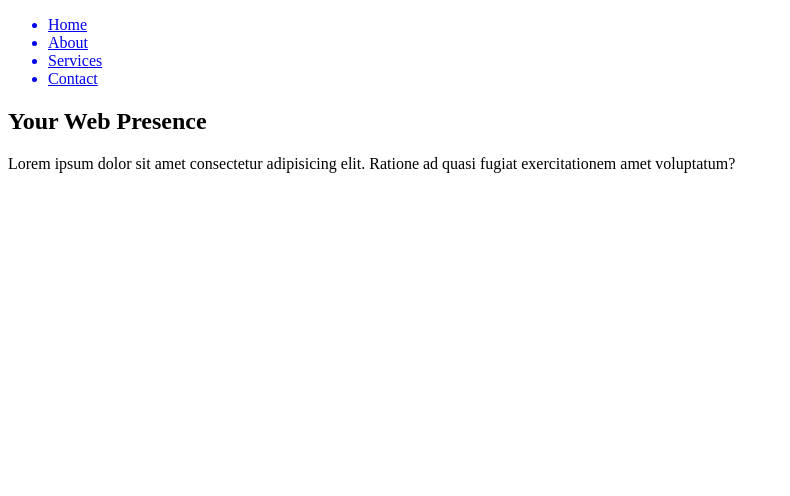
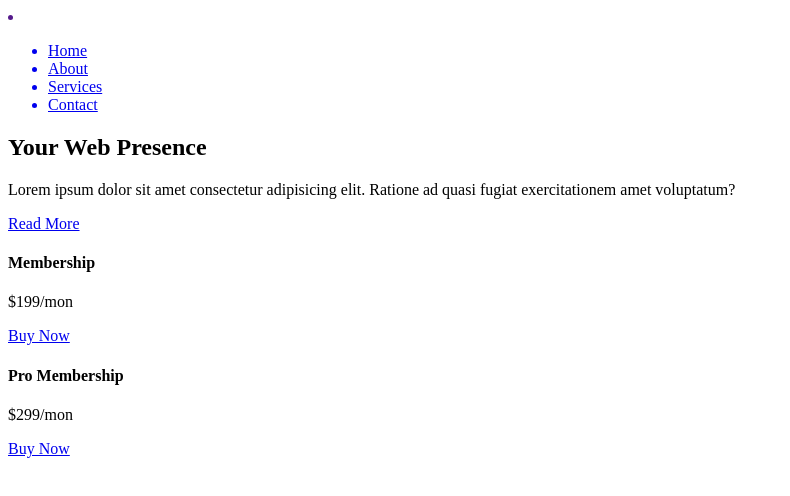
Before and after one commit to BenjaminKyamanywa/samplesite, a plain HTML site: page index.html in a window 1280 px wide. Shown: the whole page, without its empty margins (0-790 px from the left). Drawn offline with Linux system fonts and the light colour scheme.

Commit message:
Added top container.

```diff
--- a/index.html
+++ b/index.html
@@ -5,7 +5,8 @@
     <meta name="viewport" content="width=device-width, initial-scale=1.0">
     <meta http-equiv="X-UA-Compatible" content="ie=edge">
     <link rel="stylesheet" href="https://use.fontawesome.com/releases/v5.7.1/css/all.css" integrity="sha384-fnmOCqbTlWIlj8LyTjo7mOUStjsKC4pOpQbqyi7RrhN7udi9RwhKkMHpvLbHG9Sr" crossorigin="anonymous">
-    <link rel="stylesheet" href="styles.css">
+                    <a href=""><li></li></a>
+                    <link rel="stylesheet" href="styles.css">
     <title>Sample</title>
 </head>
 <body>
@@ -27,7 +28,23 @@
             <header class="showcase">
                 <h1>Your Web Presence</h1>
                 <p>Lorem ipsum dolor sit amet consectetur adipisicing elit. Ratione ad quasi fugiat exercitationem amet voluptatum?</p>
+                <a href="#" class="btn">Read More</a>
             </header>
+            <div class="top-box top-box-a">
+                <h4>Membership</h4>
+                <p class="price">$199/mon</p>
+                <a href="#" class="btn">Buy Now</a>
+            </div>
+            <div class="top-box top-box-b">
+                    <h4>Pro Membership</h4>
+                    <p class="price">$299/mon</p>
+                    <a href="#" class="btn">Buy Now</a>
+                </div>
+        </section>
+
+        <!-- Boxes Section -->
+        <section class="boxes">
+
         </section>
     </div>
 </body>
```
